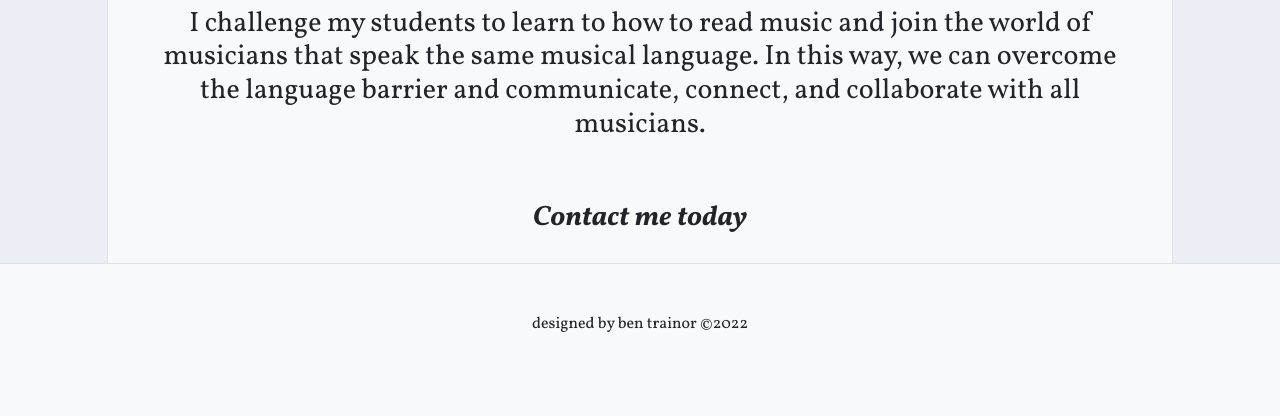
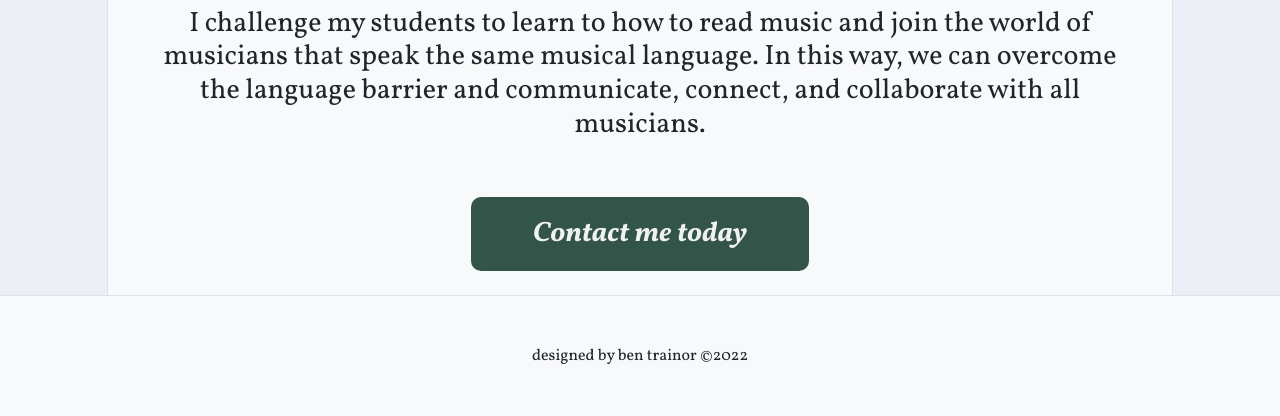
Before and after one commit to ben-trainor-1/fretboard-freedom, a PHP site: page /lessons.html in a window 1280 px wide. Shown: the part 727-1143 px from the top of the page. Before the commit the page ends 1059 px from the top, so only its background shows below. Run offline with PHP 8.4, Linux system fonts and the light colour scheme.

Commit message:
Small adjustments

```diff
--- a/css/main.css
+++ b/css/main.css
@@ -8,6 +8,29 @@ html, body, header, div, nav, a, ul, li {
 /* h1, h2, h3, h4, h5 {
     font-family: 'Satisfy', cursive;
 } */
+
+
+/* Links */
+
+.link-contact-container {
+    background-color: #335449;
+    transition: .2s;
+    border-radius: 10px;
+}
+.link-contact-container:hover {
+    background-color: #1c2f28;
+}
+
+.link-contact, .link-contact:visited {
+    text-decoration: none;
+    color: #f0f2f1;
+    transition: .2s;
+}
+.link-contact:hover, .link-contact:active {
+    text-decoration: none;
+    color: #5e7b71;
+}
+
 
 /* Colors */
 
--- a/lessons.html
+++ b/lessons.html
@@ -45,12 +45,12 @@
                         <div class="collapse navbar-collapse m-0 p-0" id="navbarSupportedContent">
                             <ul class="navbar-nav ms-auto me-auto m-0 p-0">
                                 <li class="nav-item m-0 p-1">
-                                    <a class="nav-link active m-0 p-0 pt-1 px-2" aria-current="page" href="index.html">
+                                    <a class="nav-link m-0 p-0 pt-1 px-2" aria-current="page" href="index.html">
                                         <p class="fs-4 m-0 p-0">About</p>
                                     </a>
                                 </li>
                                 <li class="nav-item m-0 p-1">
-                                    <a class="nav-link m-0 p-0 pt-1 px-2" href="lessons.html">
+                                    <a class="nav-link active m-0 p-0 pt-1 px-2" href="lessons.html">
                                         <p class="fs-4 m-0 p-0">Teaching</p>
                                     </a>
                                 </li>
@@ -112,7 +112,10 @@
 
                 <div class="row m-0 px-4 py-4">
 
-                    <a class="nav-link fs-3 fst-italic fw-bold text-center m-0 p-0" href="contact.html">Contact me today</a>
+                    <div class="row col-sm-4 m-0 p-0"></div>
+                    <div class="row link-contact-container col-sm-4 m-0 p-0">
+                        <a class="link-contact fs-3 fst-italic fw-bold text-center m-0 p-0 py-3" href="contact.html">Contact me today</a>
+                    </div>
 
                 </div>
 
```
